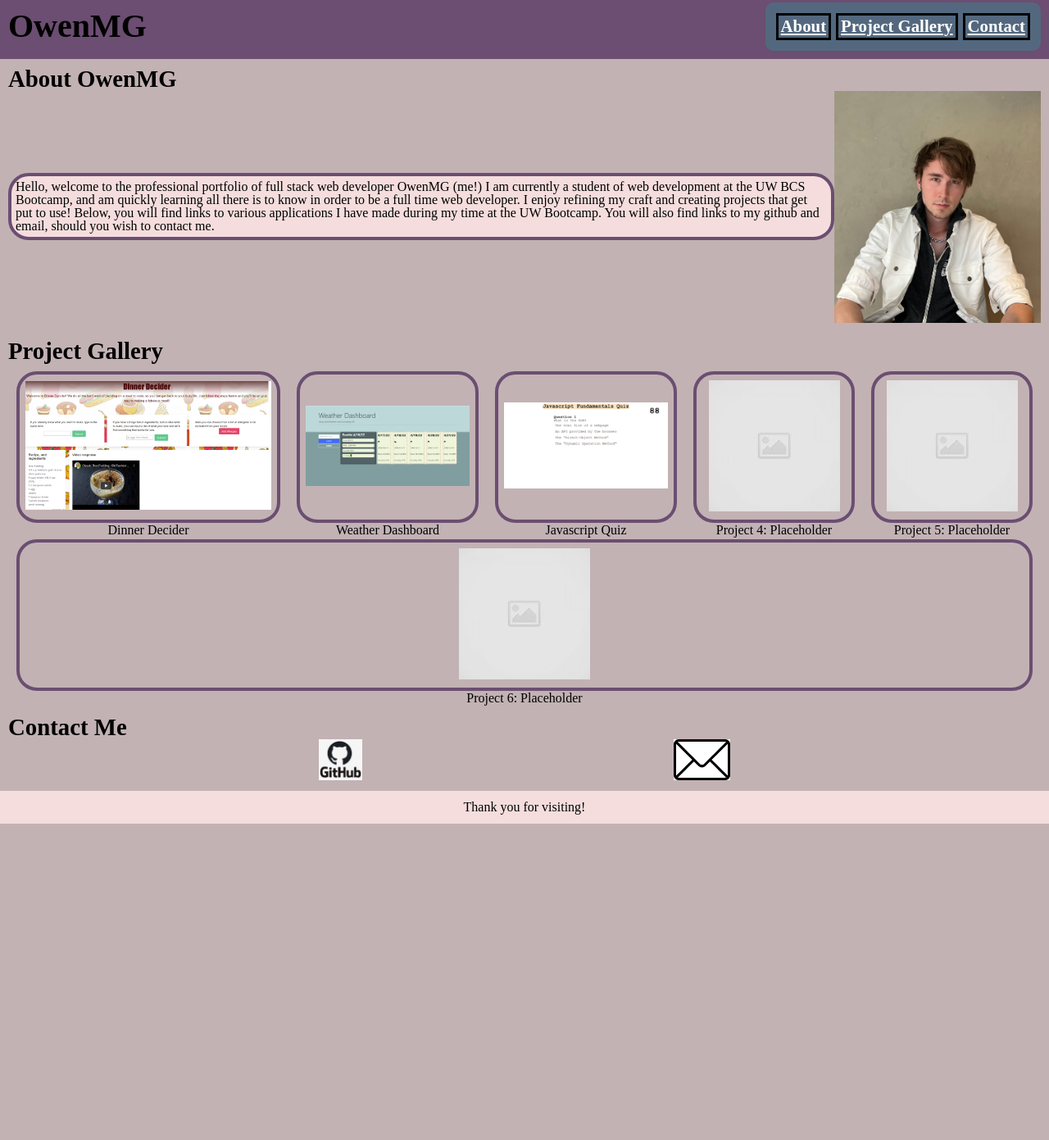
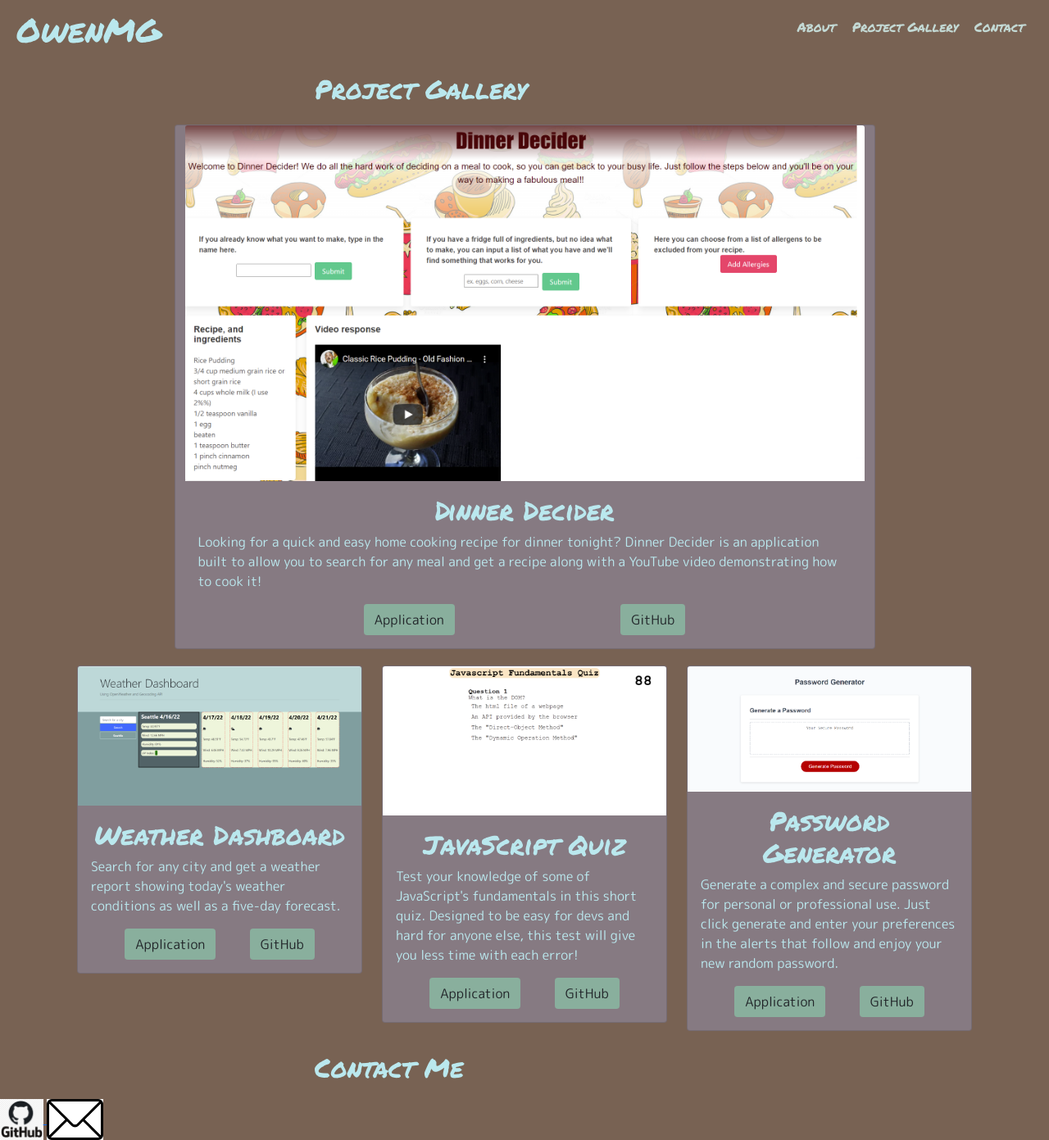
Before and after one commit to OwenMG/OwenMG_Portfolio, a plain HTML site: page index.html in a window 1280 px wide. Shown: the part 7-1398 px from the top of the page at 82% size. Before the commit the page ends 1012 px from the top, so only its background shows below. Drawn offline with nearby package versions, Linux system fonts and the light colour scheme.

Commit message:
commit to pull

```diff
--- /dev/null
+++ b/1.0/style.css
@@ -0,0 +1,198 @@
+:root {
+    --shadows: #c2b2b4;
+ --violet: #6b4e71;
+ --charcoal: #3a4454;
+ --elblue: #53687e;
+ --misty: #f5dddd;
+ --radius: 25px;
+}
+
+/* Setting General Stylings */
+* {
+    font-size: 16px;
+    font-family: "Times New Roman", "Times", sans-serif;
+}
+
+/* setting body to flexbox to keep all sections in place */
+body {
+    display: flex;
+    flex-direction: column;
+    background-color: var(--shadows);
+    width:100%;
+    height:100%;
+}
+
+/* styling header */
+header {
+    display:flex;
+    justify-content:space-between;
+    align-items: center;
+    background-color: var(--violet);
+    padding: 10px;
+}
+
+/* styling nav box */
+nav {
+    display:flex;
+    background-color: var(--elblue);
+    padding: 10px;
+    border-radius:10px;
+}
+
+/* styling collection placement of nav items */
+nav ul {
+    display:inline-flex;
+    flex-direction: row;
+    justify-content: space-between;
+}
+
+/* styling appearance of nav items */
+nav ul li {
+    padding: 3px;
+    border:  3px solid #000307;
+    margin: 3px;
+}
+
+/* styling font of nav items */
+nav ul li a {
+    font-size: 130%;
+    font-weight: bold;
+    color: #ffffff;
+}
+
+/* creating nav item reactivity */
+nav ul li:hover{
+    border: 2px dashed var(--misty);
+}
+
+/* flexboxxing main, setting grow to keep footer in place */
+main {
+    flex-grow: 1;
+    display: flex;
+    flex-direction: column;
+    justify-content: space-around;
+}
+
+/* styling about section */
+#about {
+    margin: 10px;
+    display: flex;
+    justify-content: space-between;
+    flex-direction: column;
+}
+
+.info {
+    display: flex;
+    flex-direction: row-reverse;
+    align-items: center;
+}
+
+.info p {
+    border: 4px solid var(--violet);
+    border-radius: var(--radius);
+    padding: 5px;
+    background-color: var(--misty);
+}
+
+#about img {
+    max-width: 20%;
+    height: auto;
+}
+
+/* determining placement of project gallery items */
+#project_gallery {
+    margin: 10px;
+    display: flex;
+    flex-direction: column;
+
+}
+.gallery {
+    display: flex;
+    flex-wrap:wrap;
+    justify-content: space-between;
+}
+/* styling project gallery items */
+.project {
+    display:flex;
+    flex: 1 0 0;
+    padding: 7px;
+    border: 4px solid var(--violet);
+    margin: 10px;
+    justify-content: center;
+    align-items: center;
+    position:relative;
+    border-radius: var(--radius);
+}
+.project img {
+    max-width: 200px;
+    max-height: auto;
+}
+
+.project figcaption{
+    position: absolute;
+    top: 103%;
+}
+#pro_1 {
+    max-width: 300px;
+    max-height: auto;
+}
+
+.project:hover {
+    border-style: dashed;
+}
+.project img:hover{
+    position:relative;
+    max-width:200px;
+    max-height:auto;
+    display:block;
+    z-index:999;
+}
+
+/* styling contact me section */
+
+#contact{
+    display: flex;
+    flex-direction: column;
+    margin: 10px;
+}
+
+.clinks{
+    display: flex;
+    justify-content: space-evenly;
+}
+
+.clinks img {
+    height: 50px;
+    width: auto;
+}
+
+.clinks img:hover {
+    position:relative;
+    width:100px;
+    height:auto;
+    display:block;
+    z-index:999;
+}
+
+/* styling footer */
+footer {
+    background-color: var(--misty);
+    display:flex;
+    align-items: center;
+    justify-content: center;
+    padding: 12px;
+}
+
+/* styling header font */
+h1 {
+    font-size:250%;
+}
+
+h2 {
+    font-size: 180%;
+}
+
+/* for proper placement of sections in body box */
+header, main, footer {
+    flex-shrink: 0;
+}
--- a/assets/css/style.css
+++ b/assets/css/style.css
@@ -1,42 +1,33 @@
 :root {
-    --shadows: #c2b2b4;
- --violet: #6b4e71;
- --charcoal: #3a4454;
- --elblue: #53687e;
- --misty: #f5dddd;
- --radius: 25px;
+    --cocoa: #786253;
+    --lav: #867A82;
+    --mint: #89AF9D;
+    --pistachio: #C3D9D4;
+    --cotton: #BAE8EE;
+    --Mplus: "M PLUS Rounded 1c", sans-serif;
+    --marker: "Permanent Marker", cursive;
 }
-
-/* Setting General Stylings */
-* {
-    font-size: 16px;
-    font-family: "Times New Roman", "Times", sans-serif;
+*{
+    color: var(--cotton);
+    font-family: var(--Mplus);
 }
-
-/* setting body to flexbox to keep all sections in place */
 body {
-    display: flex;
-    flex-direction: column;
-    background-color: var(--shadows);
-    width:100%;
-    height:100%;
+    background-color: var(--cocoa);
 }
-
-/* styling header */
+h1, h2, h3, h4, h5, h6 {
+    font-family: var(--marker);
+}
+h2 {
+    margin: 20px 30%;
+}
+/* ######### Header ######### */
+/* ########################### */
 header {
     display:flex;
     justify-content:space-between;
     align-items: center;
-    background-color: var(--violet);
-    padding: 10px;
-}
-
-/* styling nav box */
-nav {
-    display:flex;
-    background-color: var(--elblue);
-    padding: 10px;
-    border-radius:10px;
+    margin: 20px;
+    flex-wrap: wrap;
 }
 
 /* styling collection placement of nav items */
@@ -47,152 +38,43 @@ nav ul {
 }
 
 /* styling appearance of nav items */
-nav ul li {
-    padding: 3px;
-    border:  3px solid #000307;
-    margin: 3px;
+nav ul li a {
+    margin: auto 10px;
+    text-decoration: none;
+    color: var(--pistachio);
+    font-family: var(--marker);
+
 }
 
-/* styling font of nav items */
-nav ul li a {
-    font-size: 130%;
-    font-weight: bold;
-    color: #ffffff;
+/* ######### Project Gallery ######### */
+/* #################################### */
+.card {
+    background-color: var(--lav);
+    margin: 5px auto;
+}
+.card-title {
+    text-align: center;
+    font-size: 200%;
+}
+.cardlinkarea {
+    display: flex;
+    justify-content: space-evenly;
+
+}
+.projlink {
+    background-color: var(--mint);
+}
+.projlink:hover {
+    background-color: var(--pistachio);
+}
+#spotlight {
+    max-width: 75%;
 }
 
-/* creating nav item reactivity */
-nav ul li:hover{
-    border: 2px dashed var(--misty);
-}
-
-/* flexboxxing main, setting grow to keep footer in place */
-main {
-    flex-grow: 1;
-    display: flex;
-    flex-direction: column;
-    justify-content: space-around;
-}
-
-/* styling about section */
-#about {
-    margin: 10px;
-    display: flex;
-    justify-content: space-between;
-    flex-direction: column;
-}
-
-.info {
-    display: flex;
-    flex-direction: row-reverse;
-    align-items: center;
-}
-
-.info p {
-    border: 4px solid var(--violet);
-    border-radius: var(--radius);
-    padding: 5px;
-    background-color: var(--misty);
-}
-
-#about img {
-    max-width: 20%;
-    height: auto;
-}
-
-/* determining placement of project gallery items */
-#project_gallery {
-    margin: 10px;
-    display: flex;
-    flex-direction: column;
-
-}
-.gallery {
-    display: flex;
-    flex-wrap:wrap;
-    justify-content: space-between;
-}
-/* styling project gallery items */
-.project {
-    display:flex;
-    flex: 1 0 0;
-    padding: 7px;
-    border: 4px solid var(--violet);
-    margin: 10px;
-    justify-content: center;
-    align-items: center;
-    position:relative;
-    border-radius: var(--radius);
-}
-.project img {
-    max-width: 200px;
-    max-height: auto;
-}
-
-.project figcaption{
-    position: absolute;
-    top: 103%;
-}
-#pro_1 {
-    max-width: 300px;
-    max-height: auto;
-}
-
-.project:hover {
-    border-style: dashed;
-}
-.project img:hover{
-    position:relative;
-    max-width:200px;
-    max-height:auto;
-    display:block;
-    z-index:999;
-}
-
-/* styling contact me section */
-
-#contact{
-    display: flex;
-    flex-direction: column;
-    margin: 10px;
-}
-
-.clinks{
-    display: flex;
-    justify-content: space-evenly;
-}
+/* ######### Contact Me ######### */
+/* ############################## */
 
 .clinks img {
     height: 50px;
     width: auto;
 }
-
-.clinks img:hover {
-    position:relative;
-    width:100px;
-    height:auto;
-    display:block;
-    z-index:999;
-}
-
-/* styling footer */
-footer {
-    background-color: var(--misty);
-    display:flex;
-    align-items: center;
-    justify-content: center;
-    padding: 12px;
-}
-
-/* styling header font */
-h1 {
-    font-size:250%;
-}
-
-h2 {
-    font-size: 180%;
-}
-
-/* for proper placement of sections in body box */
-header, main, footer {
-    flex-shrink: 0;
-}
--- a/index.html
+++ b/index.html
@@ -1,13 +1,24 @@
-<!DOCTYPE html>
+<!doctype html>
 <html lang="en">
-<head>
-    <meta charset="UTF-8" />
+  <head>
     <title>OwenMG</title>
-    <link rel="stylesheet" href="./assets/css/reset.css" />
-    <link rel="stylesheet" href="./assets/css/style.css" />
-</head>
+    <!-- Required meta tags -->
+    <meta charset="utf-8">
+    <meta name="viewport" content="width=device-width, initial-scale=1, shrink-to-fit=no">
 
-<body>
+    <!-- Bootstrap CSS v5.0.2 -->
+    <link rel="stylesheet" href="./assets/css/reset.css">
+    <link rel="stylesheet" href="https://cdn.jsdelivr.net/npm/bootstrap@5.0.2/dist/css/bootstrap.min.css"  integrity="sha384-EVSTQN3/azprG1Anm3QDgpJLIm9Nao0Yz1ztcQTwFspd3yD65VohhpuuCOmLASjC" crossorigin="anonymous">
+    <link rel="stylesheet" href="./assets/css/style.css">
+
+    <!-- Google fonts -->
+    <link rel="preconnect" href="https://fonts.googleapis.com">
+    <link rel="preconnect" href="https://fonts.gstatic.com" crossorigin>
+    <link href="https://fonts.googleapis.com/css2?family=M+PLUS+Rounded+1c&family=Permanent+Marker&display=swap" rel="stylesheet">
+
+  </head>
+  <body>
+
     <Header>
         <h1>OwenMG</h1>
         <nav>
@@ -19,74 +30,83 @@
         </nav>
     </Header>
 
-    <main>
-        <article id="about">
-            <h2>About OwenMG</h2>
-            <div class="info">
-            <img src="./assets/images/portrait.jpg" alt="A picture of me">
-            <p>Hello, welcome to the professional portfolio of full stack web developer OwenMG (me!)
-                I am currently a student of web development at the UW BCS Bootcamp, and am quickly learning
-                all there is to know in order to be a full time web developer. I enjoy refining my craft
-                and creating projects that get put to use! Below, you will find links to various applications
-                I have made during my time at the UW Bootcamp. You will also find links to my github and email,
-                should you wish to contact me.
-            </p>
+    <section id="#project_gallery">
+        <h2>Project Gallery</h2>
+        <div class="container">
+            <div class="row justify-content-center">
+
+                <div class="card" id="spotlight">
+                <img src="./assets/images/DinnerDeciderShot.png" class="card-img-top" alt="screenshot of dinner decider application">
+            <div class="card-body">
+              <h5 class="card-title">Dinner Decider</h5>
+              <p class="card-text">Looking for a quick and easy home cooking recipe for dinner tonight? Dinner Decider is an application
+                  built to allow you to search for any meal and get a recipe along with a YouTube video demonstrating how to cook it!
+              </p>
+              <div class="cardlinkarea">
+                <a href="https://owenmg.github.io/Dinner_Decider/" class="btn projlink">Application</a>
+                <a href="https://github.com/OwenMG/Dinner_Decider" class="btn projlink">GitHub</a>
+              </div>
+                </div>
             </div>
-            </article>
 
-        <article id="project_gallery">
-            <h2>Project Gallery</h2>
+            </div>
+            <div class="row" style="margin: 10px auto;">
 
-        <div class="gallery">
-            <section class="project">
-                <a href="https://owenmg.github.io/Dinner_Decider/">
-                    <img id="pro_1" src="./assets/images/DinnerDeciderShot.png" alt="thumbnail of Dinner Decider application" >
-                </a>
-                <figcaption>Dinner Decider</figcaption>
-            </section>
+                <div class="col-12 col-md-6 col-lg-4">
+                    <div class="card">
+                        <img src="./assets/images/WeatherBoardShot.png" class="card-img-top" alt="screenshot of weather dashboard application">
+                    <div class="card-body">
+                      <h5 class="card-title">Weather Dashboard</h5>
+                      <p class="card-text">Search for any city and get a weather report showing today's weather conditions as well as a five-day
+                          forecast.
+                      </p>
+                      <div class="cardlinkarea">
+                        <a href="https://owenmg.github.io/Weather_Dashboard" class="btn projlink">Application</a>
+                        <a href="https://github.com/OwenMG/Weather_Dashboard" class="btn projlink">GitHub</a>
+                      </div>
+                        </div>
+                    </div>
+                </div>
 
-            <section class="project">
-                <a href="https://owenmg.github.io/Weather_Dashboard/">
-                    <img id="pro_2" src="./assets/images/WeatherBoardShot.png" alt="placeholder image" >
-                </a>
-                <figcaption>Weather Dashboard</figcaption>
-            </section>
+                <div class="col-12 col-md-6 col-lg-4">
+                    <div class="card">
+                        <img src="./assets/images/JSQuizShot.png" class="card-img-top" alt="screenshot of js quiz application">
+                    <div class="card-body">
+                      <h5 class="card-title">JavaScript Quiz</h5>
+                      <p class="card-text">Test your knowledge of some of JavaScript's fundamentals in this short quiz. Designed to be easy for devs
+                          and hard for anyone else, this test will give you less time with each error!
+                      </p>
+                      <div class="cardlinkarea">
+                        <a href="https://owenmg.github.io/Javascript_Quiz/" class="btn projlink">Application</a>
+                        <a href="https://github.com/OwenMG/Javascript_Quiz" class="btn projlink">GitHub</a>
+                      </div>
+                        </div>
+                    </div>
+                </div>
 
-            <section class="project">
-                <a href="https://owenmg.github.io/Javascript_Quiz/">
-                    <img id="pro_3" src="./assets/images/JSQuizShot.png" alt="placeholder image" >
-                </a>
-                <figcaption>Javascript Quiz</figcaption>
-            </section>
+                <div class="col-12 col-md-6 col-lg-4">
+                    <div class="card">
+                        <img src="./assets/images/PassGenShot.png" class="card-img-top" alt="screenshot of password generator application">
+                    <div class="card-body">
+                      <h5 class="card-title">Password Generator</h5>
+                      <p class="card-text">Generate a complex and secure password for personal or professional use. Just click generate and enter your
+                          preferences in the alerts that follow and enjoy your new random password.
+                      </p>
+                      <div class="cardlinkarea">
+                        <a href="https://owenmg.github.io/Password_Generator/" class="btn projlink">Application</a>
+                        <a href="https://github.com/OwenMG/Password_Generator" class="btn projlink">GitHub</a>
+                      </div>
+                        </div>
+                    </div>
+                </div>
 
-            <section class="project">
-                <a href="https://github.com/OwenMG">
-                    <img id="pro_4" src="./assets/images/placeholder.jpg" alt="placeholder image" >
-                </a>
-                <figcaption>Project 4: Placeholder</figcaption>
-            </section>
-
-            <section class="project">
-                <a href="https://github.com/OwenMG">
-                    <img id="pro_5" src="./assets/images/placeholder.jpg" alt="placeholder image" >
-                </a>
-                <figcaption>Project 5: Placeholder</figcaption>
-            </section>
-
-            <section class="project">
-                <a href="https://github.com/OwenMG">
-                    <img id="pro_6" src="./assets/images/placeholder.jpg" alt="placeholder image" >
-                </a>
-                <figcaption>Project 6: Placeholder</figcaption>
-            </section>
+            </div>
         </div>
 
 
-
-        </article>
-
-        <article id="contact">
-            <h2>Contact Me</h2>
+    </section>
+    <section id="contact">
+        <h2>Contact Me</h2>
             <div class="clinks">
                 <a href="https://github.com/OwenMG">
                     <img src="./assets/images/ghub.png" alt="github icon">
@@ -94,14 +114,10 @@
                 <a href="mailto: omgwebdev@gmail.com" alt="email icon">
                     <img src="./assets/images/mail.png">
                 </a>
-            </div>
+    </section>
 
-        </article>
-    </main>
-
-    <footer>
-        <p>Thank you for visiting!</p>
-    </footer>
-</body>
-
+    <!-- Bootstrap JavaScript Libraries -->
+    <script src="https://cdn.jsdelivr.net/npm/@popperjs/core@2.9.2/dist/umd/popper.min.js" integrity="sha384-IQsoLXl5PILFhosVNubq5LC7Qb9DXgDA9i+tQ8Zj3iwWAwPtgFTxbJ8NT4GN1R8p" crossorigin="anonymous"></script>
+    <script src="https://cdn.jsdelivr.net/npm/bootstrap@5.0.2/dist/js/bootstrap.min.js" integrity="sha384-cVKIPhGWiC2Al4u+LWgxfKTRIcfu0JTxR+EQDz/bgldoEyl4H0zUF0QKbrJ0EcQF" crossorigin="anonymous"></script>
+  </body>
 </html>
```
Also changed, not shown: 1.0/index.html (added, +108 -0 lines), assets/images/PassGenShot.png (added), 2 other files.
